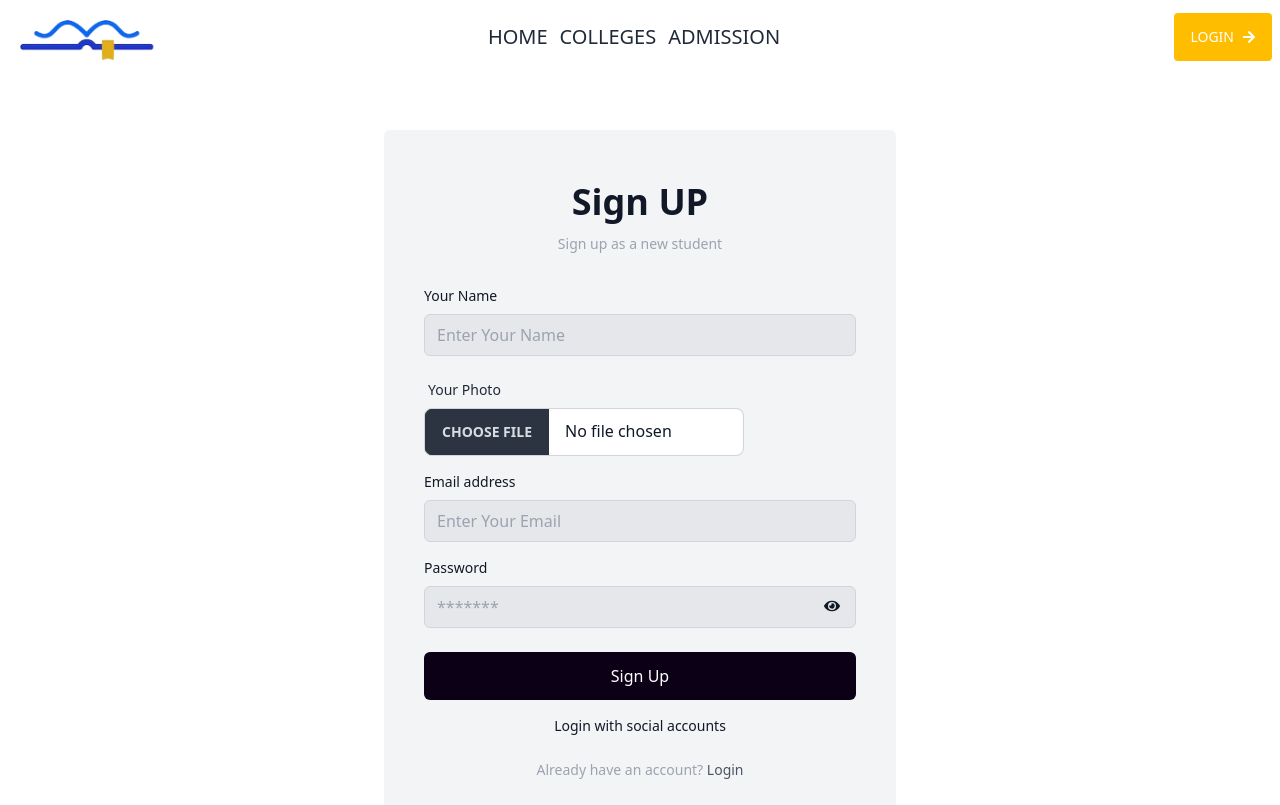
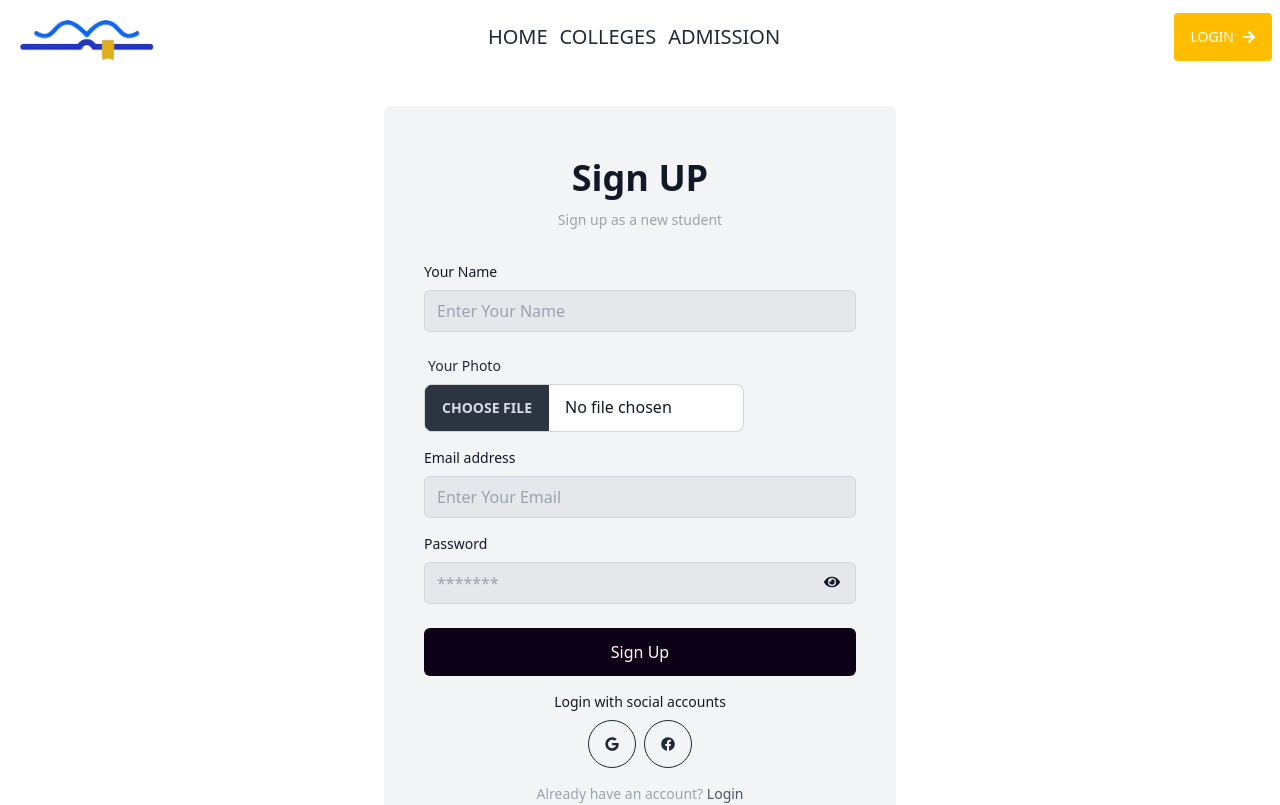
Before and after one commit to abdurrahmanrahat/college-client, a React (Vite) app: page /register in a window 1280 px wide. Shown: the top 805 px of the page. Built offline with nearby package versions, Linux system fonts and the light colour scheme; no server answers.

Commit message:
Social login integration done

```diff
--- a/src/Pages/Login/Login.jsx
+++ b/src/Pages/Login/Login.jsx
@@ -4,6 +4,7 @@ import { useContext, useRef } from "react";
 import { AuthContext } from "../../Provider/AuthProvider";
 import { ToastContainer, toast } from "react-toastify";
 import "react-toastify/dist/ReactToastify.css";
+import SocialLogin from "../../components/SocialLogin/SocialLogin";
 
 const Login = () => {
   const { signIn, resetPassword } = useContext(AuthContext);
@@ -141,10 +142,9 @@ const Login = () => {
           </p>
           <div className="flex-1 h-px sm:w-16 dark:bg-gray-700"></div>
         </div>
-        <br />
 
-        {/* Google Signin Button */}
-        {/* <GoogleSignIn></GoogleSignIn> */}
+        {/* Social Signin Button */}
+        <SocialLogin></SocialLogin>
 
         <p className="px-6 text-sm text-center text-gray-400">
           Do not have an account yet?{" "}
--- a/src/Pages/Login/Register.jsx
+++ b/src/Pages/Login/Register.jsx
@@ -3,12 +3,13 @@ import usePasswordToggle from "../../Hooks/usePasswordToggle";
 import { useForm } from "react-hook-form";
 import { useContext } from "react";
 import { AuthContext } from "../../Provider/AuthProvider";
+import SocialLogin from "../../components/SocialLogin/SocialLogin";
 
 const image_hoisting_token = import.meta.env.VITE_image_uplode_token;
 
 const Register = () => {
   const { createUser, updateUserProfile } = useContext(AuthContext);
-    const navigate = useNavigate();
+  const navigate = useNavigate();
 
   const [passwordInputType, toggleIcon] = usePasswordToggle();
 
@@ -49,7 +50,7 @@ const Register = () => {
               // Update Profile
               updateUserProfile(name, photo)
                 .then(() => {
-                  navigate('/');
+                  navigate("/");
                 })
                 .catch((err) => {
                   console.log(err);
@@ -184,10 +185,9 @@ const Register = () => {
           </p>
           <div className="flex-1 h-px sm:w-16 dark:bg-gray-700"></div>
         </div>
-        <br />
 
-        {/* Google Signin Button */}
-        {/* <GoogleSignIn></GoogleSignIn> */}
+        {/* Social Signin Button */}
+        <SocialLogin></SocialLogin>
 
         <p className="px-6 text-sm text-center text-gray-400">
           Already have an account?{" "}
--- a/src/Provider/AuthProvider.jsx
+++ b/src/Provider/AuthProvider.jsx
@@ -1,6 +1,7 @@
 import { createContext, useEffect, useState } from "react";
 import app from "../Firebase/firebase.config";
 import {
+  FacebookAuthProvider,
   GoogleAuthProvider,
   createUserWithEmailAndPassword,
   getAuth,
@@ -15,6 +16,7 @@ import {
 export const AuthContext = createContext();
 const auth = getAuth(app);
 const googleProvider = new GoogleAuthProvider();
+const facebookProvider = new FacebookAuthProvider();
 
 const AuthProvider = ({ children }) => {
   const [user, setUser] = useState(null);
@@ -36,6 +38,12 @@ const AuthProvider = ({ children }) => {
   const googleSignIn = () => {
     setLoading(true);
     return signInWithPopup(auth, googleProvider);
+  };
+
+  // Facebook signIN
+  const facebookSignIn = () => {
+    setLoading(true);
+    return signInWithPopup(auth, facebookProvider);
   };
 
   // logOut user
@@ -74,6 +82,7 @@ const AuthProvider = ({ children }) => {
     createUser,
     signIn,
     googleSignIn,
+    facebookSignIn,
     logOut,
     updateUserProfile,
     resetPassword,
--- /dev/null
+++ b/src/components/SocialLogin/SocialLogin.jsx
@@ -0,0 +1,49 @@
+import { useContext } from "react";
+import { FaFacebook, FaGoogle } from "react-icons/fa";
+import { AuthContext } from "../../Provider/AuthProvider";
+import { useLocation, useNavigate } from "react-router-dom";
+
+const SocialLogin = () => {
+  const { googleSignIn, facebookSignIn } = useContext(AuthContext);
+
+  const navigate = useNavigate();
+  const location = useLocation();
+  const from = location?.state?.from?.pathname || "/";
+
+  const handleGoogleSignIn = () => {
+    googleSignIn()
+      .then(() => {
+        navigate(from, { replace: true });
+      })
+      .catch((err) => console.log(err.message));
+  };
+
+  const handleFacebookSignIn = () => {
+    facebookSignIn()
+      .then(() => {
+        navigate(from, { replace: true });
+      })
+      .catch((err) => console.log(err.message));
+  };
+
+  return (
+    <div>
+      <div className="text-center">
+        <button
+          onClick={handleGoogleSignIn}
+          className="btn btn-circle btn-outline mt-2 mb-4 mr-2"
+        >
+          <FaGoogle />
+        </button>
+        <button
+          onClick={handleFacebookSignIn}
+          className="btn btn-circle btn-outline mt-2 mb-4"
+        >
+          <FaFacebook />
+        </button>
+      </div>
+    </div>
+  );
+};
+
+export default SocialLogin;
```
